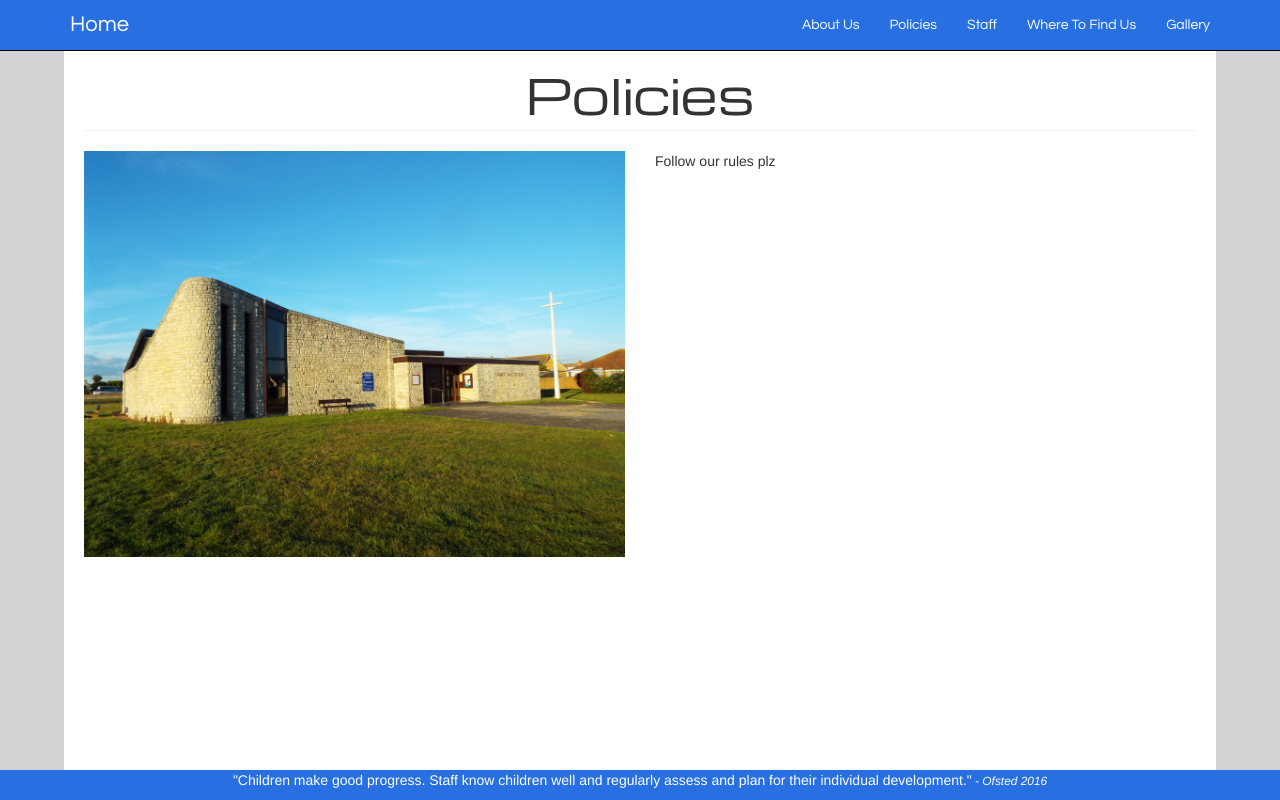
After one commit to NigelKay/SNPSDjangoWebsite, a Django app: template templates/snps_app/policies.html in a window 1280 px wide. The commit adds this page. Run offline with Django 3.2, Linux system fonts and the light colour scheme; the template is opened without the code that fills it, so the values that code supplies are empty; some libraries are stand-ins or nearby versions.

Commit message:
Added policy page

```diff
--- a/snps/urls.py
+++ b/snps/urls.py
@@ -24,4 +24,5 @@ urlpatterns = [
     path('findus/',views.FindUsView.as_view(),name='findus'),
     path('gallery/',views.GalleryView.as_view(),name='gallery'),
     path('staff/',views.StaffView.as_view(),name='staff'),
+    path('policies/',views.PoliciesView.as_view(),name='policies'),
 ]
--- a/snps_app/views.py
+++ b/snps_app/views.py
@@ -17,3 +17,6 @@ class GalleryView(TemplateView):
 
 class StaffView(TemplateView):
     template_name = 'snps_app/staff.html'
+
+class PoliciesView(TemplateView):
+    template_name = 'snps_app/policies.html'
--- a/static/css/base.css
+++ b/static/css/base.css
@@ -94,7 +94,7 @@ body {
 }
 
 /* Title */
-.navbar-default .navbar-brand {
+.navbar-default .navbar-brand{
     color: #ffff;
 }
 .navbar-default .navbar-brand:hover,
@@ -105,6 +105,7 @@ body {
 .navbar-default .navbar-nav > li > a {
     color: #ffff;
 }
+
 .navbar-default .navbar-nav > li > a:hover,
 .navbar-default .navbar-nav > li > a:focus {
     color: #abbad8;
--- a/templates/snps_app/base.html
+++ b/templates/snps_app/base.html
@@ -31,6 +31,7 @@
       <div class="collapse navbar-collapse" id="bs-example-navbar-collapse-1">
       <ul class="nav navbar-nav navbar-right">
         <li><a class = "navbar-link" href="{% url 'aboutus' %}">About Us</a></li>
+        <li><a class = "navbar-link" href="{% url 'policies' %}">Policies</a></li>
         <li><a class = "navbar-link" href="{% url 'staff' %}">Staff</a></li>
         <li><a class = "navbar-link" href="{% url 'findus' %}">Where To Find Us</a></li>
         <li><a class = "navbar-link" href="{% url 'gallery' %}">Gallery</a></li>
--- /dev/null
+++ b/templates/snps_app/policies.html
@@ -0,0 +1,24 @@
+{% extends "snps_app/base.html" %}
+{% block body_block %}
+{% load staticfiles %}
+<div class="aboutUsContainer">
+  <div class="row">
+    <div class="col-lg-12 col-md-12 col-sm-12 col-xs-12">
+      <h1 class="page-header headers">Policies</h1>
+    </div>
+  </div>
+  <div class="row">
+    <div class="col-lg-6 col-md-6 col-sm-6 col-xs-12 imageContainer">
+      <img src="{% static 'images/outside_building.jpg' %}" class="img-responsive" alt="">
+    </div>
+    <div class="col-lg-6 col-md-6 col-sm-6 col-xs-12">
+      <div class="policyText">
+        <p>Follow our rules plz</p>
+      </div>
+    </div>
+  </div>
+</div>
+<div class="footer">
+  <p class="footerText">"Children make good progress. Staff know children well and regularly assess and plan for their individual development."<small> <i>- Ofsted 2016</i> </small></p>
+</div>
+{% endblock %}
```
